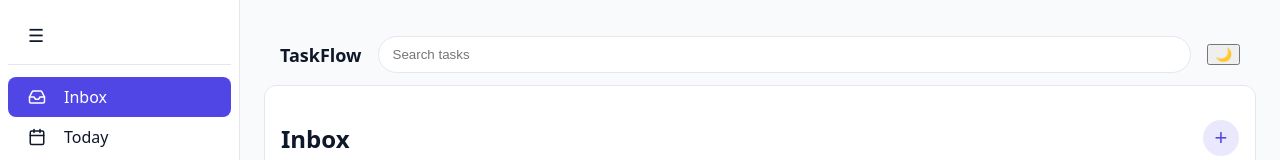
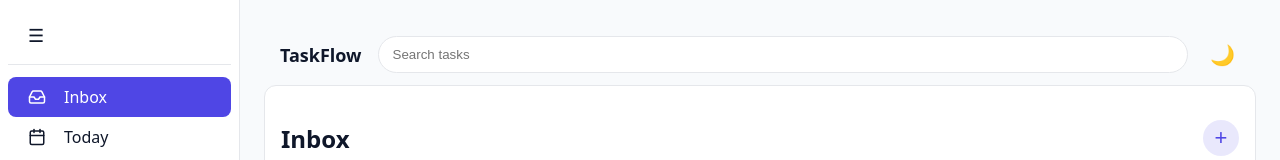
Before and after one commit to sukantadutta2003-tech/Task-Manager, a React (Create React App) app: page / in a window 1280 px wide. Shown: the top 160 px of the page. Built offline with nearby package versions, Linux system fonts and the light colour scheme.

Commit message:
save changes

```diff
--- a/src/styles/app.css
+++ b/src/styles/app.css
@@ -281,3 +281,14 @@ body {
   margin-top: 8px;
   color: var(--muted);
 }
+.theme-toggle-btn {
+  width: 36px;
+  height: 36px;
+  border-radius: 50%;
+  border: none;
+  background: transparent;
+  font-size: 20px;
+}
+.theme-toggle-btn:hover {
+  background: rgba(79, 70, 229, 0.12);
+}
```
